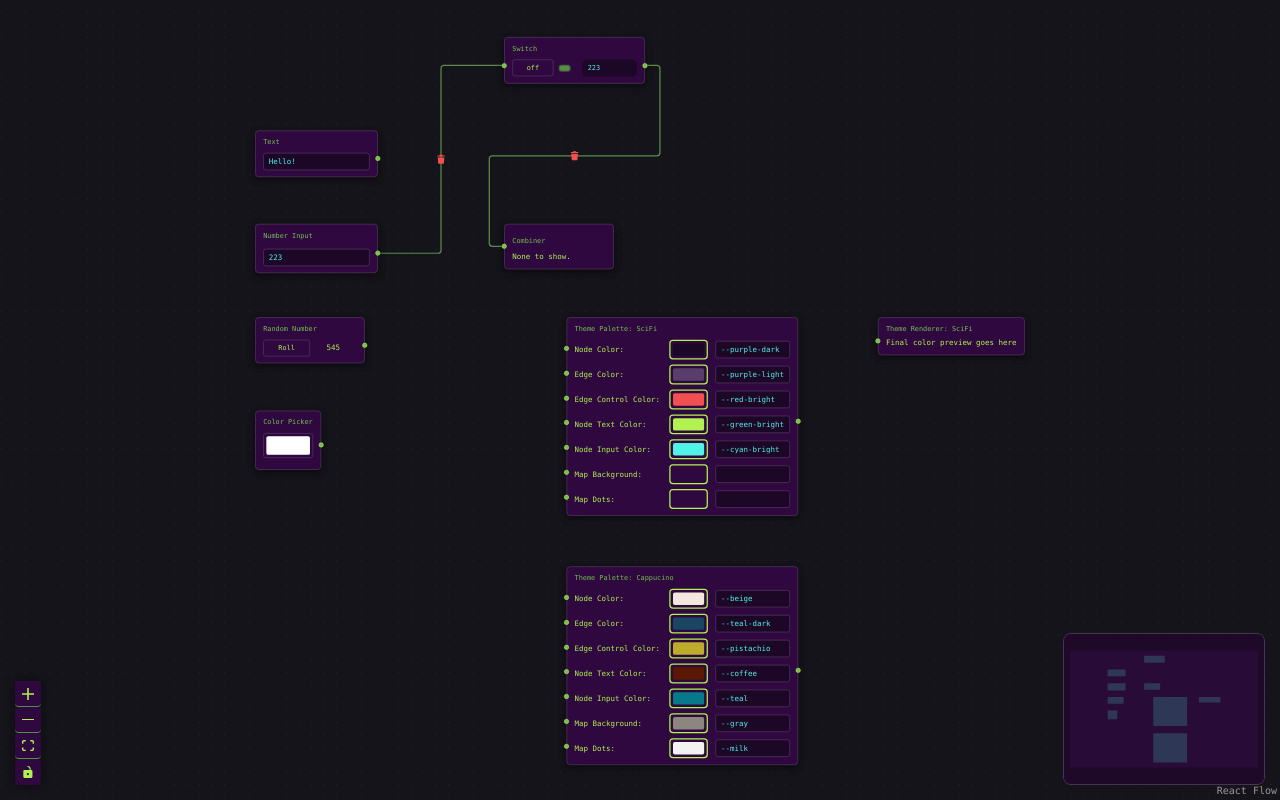
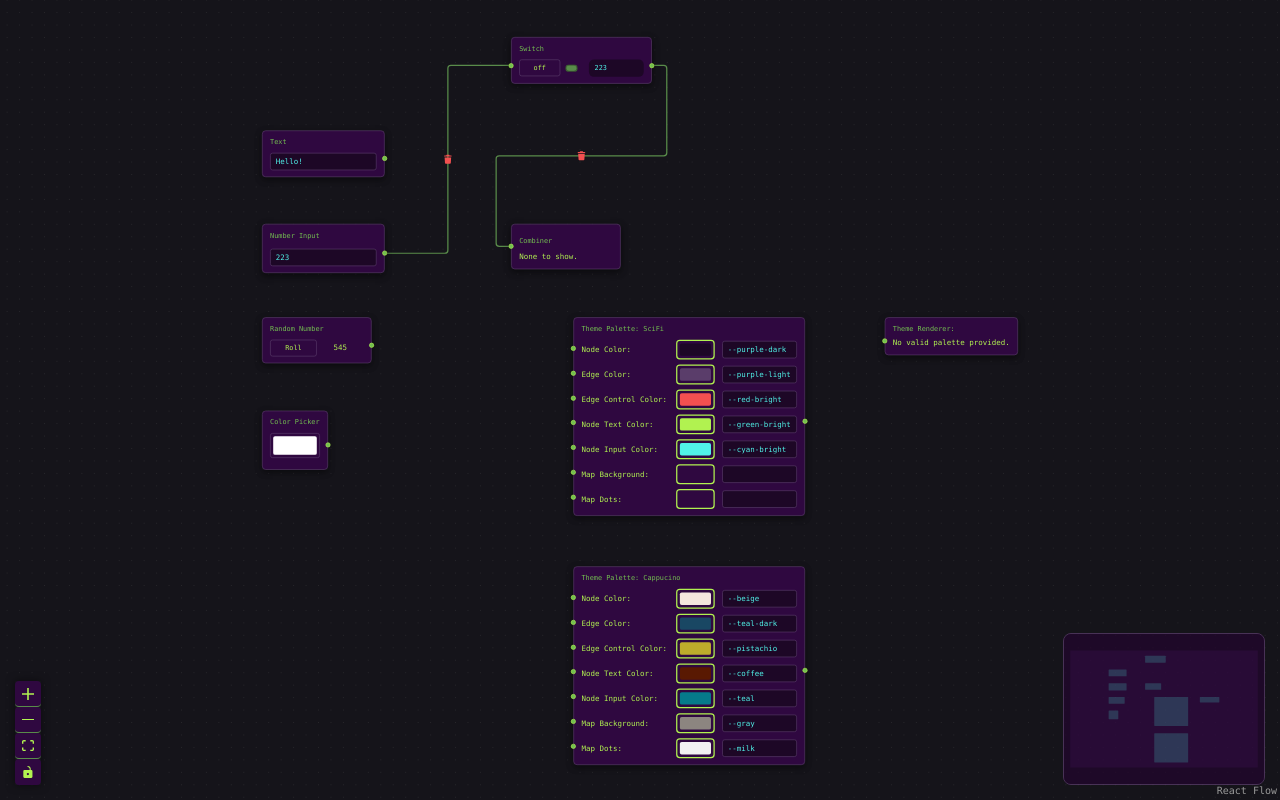
Before and after one commit to knaut/react-flow-notebook, a React (Vite) app: page / in a window 1280 px wide. Built offline with nearby package versions, Linux system fonts and the light colour scheme; what @radix-ui/themes would draw is missing.

Commit message:
ThemeRenderer component resolves input from Switch, displays swatches

```diff
--- a/src/components/Switch.tsx
+++ b/src/components/Switch.tsx
@@ -95,11 +95,28 @@ function SwitchBlock({ id, data, handleToggleSwitchBlock }) {
 					color: var(--cyan-bright);
 					width: 100%;
 				`}>
-					{data.value}
+					{sanitizeSwitchBlockDataValue(data.value)}
 				</div>
 			</div>
 		</div>
 	)
+}
+
+function sanitizeSwitchBlockDataValue( value ) {
+	// value may be any flow-graph "primitive" i.e. color, theme (grouping of colors), number, text
+	// we need the switch block to display a *relevant* representation of these input types
+	switch (typeof value) {
+	case 'number':
+		return value
+	case 'string':
+		return value
+	case 'object': {
+		// careful! we haven't determined what object-like primitives we could have!
+		// also, wouldn't a *color* pass as a string?
+		return value?.theme?.key
+	}
+	}
+
 }
 
 
@@ -158,7 +175,10 @@ export function Switch({id, data}) {
 	const connections = useNodeConnections({
 		handleType: 'target',
 	})
-	const nodesData = useNodesData(connections.map(c => c.source))
+	const nodesData = useNodesData(connections.map(c => c.source));
+
+	console.log('Switch', nodesData)
+
 	const [internal, setInternal] = useState<SwitchInternal>({});
 
 	const handleToggleSwitchBlock = useCallback((internalUpdate) => {
--- a/src/components/ThemePalette.tsx
+++ b/src/components/ThemePalette.tsx
@@ -1,5 +1,11 @@
-import { useEffect } from 'react'
-import { Handle, Position, useNodeConnections, useNodesData } from '@xyflow/react'
+import { useEffect, useCallback } from 'react'
+import {
+	Handle,
+	Position,
+	useNodeConnections,
+	useNodesData,
+	useReactFlow
+} from '@xyflow/react'
 import { css } from '@emotion/react'
 import { createPortal } from 'react-dom'
 import { useStore } from '../store/useStore'
@@ -47,14 +53,14 @@ function PaletteSwatch({ label, color }) {
 }
 
 export function ThemePalette({ id, data }) {
-	// console.log(themes)
-
+	const { updateNodeData } = useReactFlow()
 	// const { theme, setTheme } = useStore()
 	const connections = useNodeConnections({
 		handleType: 'target'
 	})
 
 	const nodesData = useNodesData(connections.map(c => c.source))
+
 	const color = nodesData[0]?.data?.value || 'no value'
 
 	// console.log(nodesData)
@@ -66,11 +72,32 @@ export function ThemePalette({ id, data }) {
 	// 	})
 	// }, [color])
 
-	const themePalette = themes[data.value];
+	// const palette = themes[data?.value];
+
+	// console.log(palette, data?.value)
+
+	// const update = useCallback(() => {
+	// 	updateNodeData(id, { value: {		//todo: define these patterns as types
+	// 		theme: {
+	// 			key: data.value,
+	// 			palette
+	// 		}
+	// 	}})
+	// })
+
+	// useEffect(() => {
+	// 	// load in our static theme colors based on key
+	// 	// and add it to our nodesData
+
+	// 	update()
+	// }, [])
+
+	// case: theme palette prepopulated from initial state
+	const { palette } = data.value.theme
 
 	return (
 		<div className="basic-node">
-			<label>Theme Palette: <span>{data.value}</span></label>
+			<label>Theme Palette: <span>{data.value.theme.key}</span></label>
 
 			<Handle
 				type="source"
@@ -84,8 +111,8 @@ export function ThemePalette({ id, data }) {
 				gap: 8px;
 			`}>
 
-				{Object.keys(themePalette).map((key, index) => (
-					<>
+				{Object.keys(palette).map((key, index) => (
+					<div key={key}>
 						<Handle
 							type="target"
 							position={Position.Left}
@@ -94,9 +121,9 @@ export function ThemePalette({ id, data }) {
 						/>
 						<PaletteSwatch
 							label={key}
-							color={themePalette[key]}
+							color={palette[key]}
 						/>
-					</>
+					</div>
 				))}
 
 			</div>
--- a/src/components/ThemeRenderer.tsx
+++ b/src/components/ThemeRenderer.tsx
@@ -1,8 +1,31 @@
 import { Handle, Position, useNodeConnections, useNodesData } from '@xyflow/react'
 import { useStore } from '../store/useStore'
+import { sanitizeCssValue } from '../utils'
+import { css } from '@emotion/react'
 
 export function ThemeRenderer({ id, data }) {
   const { theme, setTheme } = useStore()
+
+  const connections = useNodeConnections({
+    handleType: 'target'
+  })
+
+  const nodesData = useNodesData(connections.map(c => c.source))
+
+  console.log('ThemeRenderer', nodesData)
+
+  // nodesData should be a theme object, else we do nothing (or provide a warning?)
+  // additionally, if this comes from a switch, it's an array of values ಠ_ಠ
+
+
+  // const { palette } = nodesData[0]?.data?.value[0]?.theme
+
+  let palette = null
+  if (Array.isArray(nodesData[0]?.data?.value)) {
+    console.log(nodesData)
+    palette = nodesData[0]?.data?.value[0]?.theme.palette
+  }
+
   return (
     <div className='basic-node'>
       <label>Theme Renderer: <span>{data.value}</span></label>
@@ -13,7 +36,22 @@ export function ThemeRenderer({ id, data }) {
         // id={`${data.value}_output`}
       />
 
-      Final color preview goes here
+      {palette ? (
+        <div css={css`
+          display: flex;
+          flex-direction: row;
+        `}>
+          {Object.keys(palette).map((key, index) => (
+            <div key={key} css={css`
+              background: ${sanitizeCssValue(palette[key])};
+              height: 40px;
+              width: 40px;
+            `}>
+
+            </div>
+          ))}
+        </div>
+      ) : 'No valid palette provided.'}
     </div>
   )
 }
--- a/src/utils.ts
+++ b/src/utils.ts
@@ -1,4 +1,5 @@
 import { NODE_TYPES, EDGE_TYPES, SEP } from './constants'
+import * as themes from './themes'
 
 export function sanitizeCssValue( string ) {
   if (string?.startsWith('--')) {
@@ -32,7 +33,7 @@ export function getInitialNodes() {
 				x: 1000, y: 300
 			},
 			data: {
-				value: 'SciFi'
+				value: null
 			}
 		},
 		{
@@ -42,7 +43,13 @@ export function getInitialNodes() {
 				x: 500, y: 300
 			},
 			data: {
-				value: 'SciFi'
+				value: {
+					// in future, this value should be made dynamic
+					theme: {
+						key: 'SciFi',
+						palette: themes['SciFi']
+					}
+				}
 			}
 		},
 		{
@@ -52,7 +59,13 @@ export function getInitialNodes() {
 				x: 500, y: 700
 			},
 			data: {
-				value: 'Cappucino'
+				value: {
+					// in future, this value should be made dynamic
+					theme: {
+						key: 'Cappucino',
+						palette: themes['Cappucino']
+					}
+				}
 			}
 		},
 		{
```
